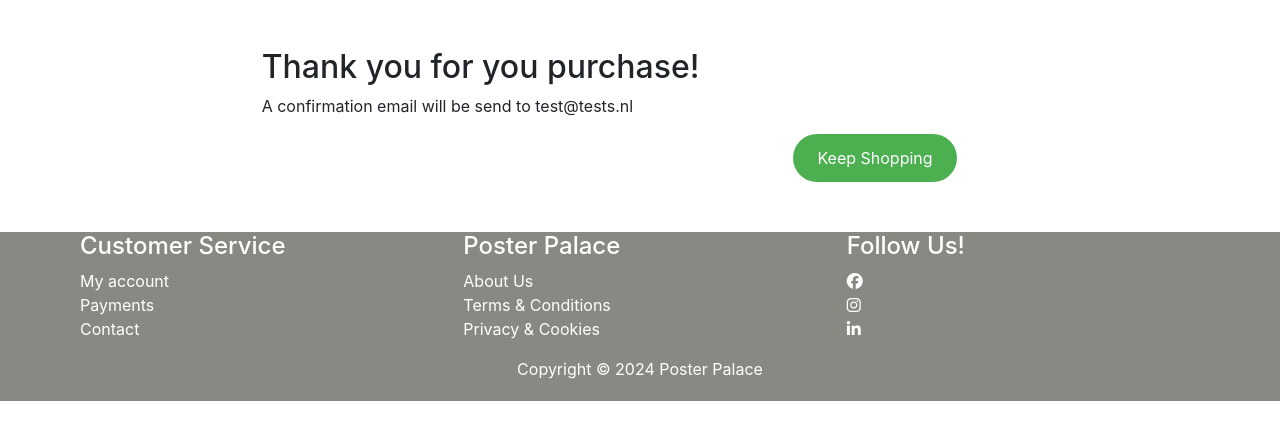
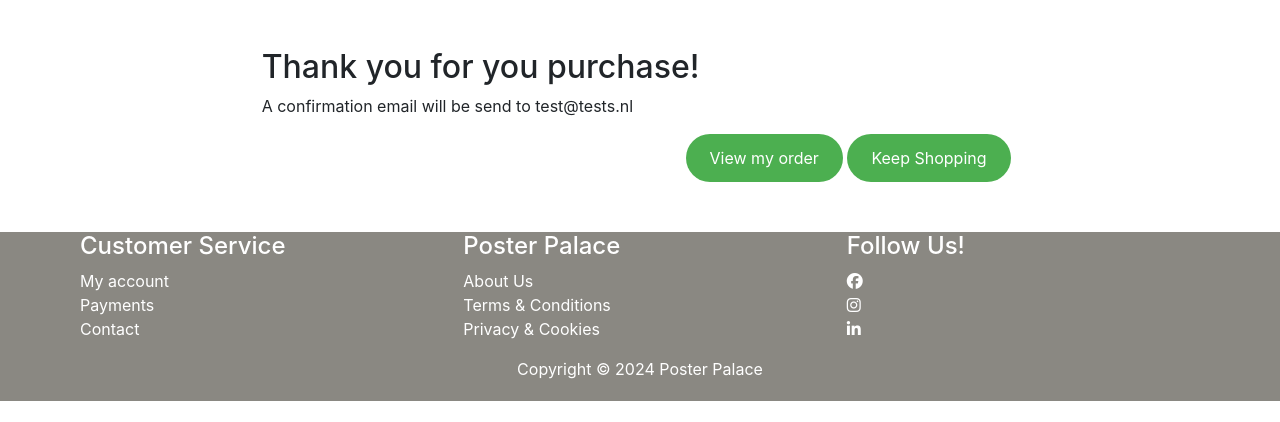
Before and after one commit to sharondrinkwaard/posterpalace, a Django app: a page that uses checkout/templates/checkout/checkout_success.html in a window 1280 px wide. Shown: the part 76-498 px from the top of the page. Run offline with Django 3.2, Linux system fonts and the light colour scheme; data comes from the database, SQL or seed files in the repository; some libraries are stand-ins or nearby versions.

Commit message:
update form and signals in profiles and checkout app

```diff
--- a/checkout/models.py
+++ b/checkout/models.py
@@ -27,11 +27,13 @@ class Order(models.Model):
     def update_total(self):
         """ Update order total each time a line item is added """
         self.order_total = self.lineitems.aggregate(Sum('lineitem_total'))['lineitem_total__sum'] or 0
-        if self.order_total < settings.FREE_DELIVERY_THRESHOLD:
-            self.delivery_cost = self.order_total * settings.STANDARD_DELIVERY_PERCENTAGE / 100
-        else:
-            self.delivery_cost = 0
-        self.grand_total = self.order_total + self.delivery_costs
+        # if self.order_total < settings.FREE_DELIVERY_THRESHOLD:
+        #     self.delivery_cost = self.order_total * settings.STANDARD_DELIVERY_PERCENTAGE / 100
+        # else:
+        #     self.delivery_cost = 0
+        # self.grand_total = self.order_total + self.delivery_costs
+        print('this is the order total', self.order_total)
+        print('this is the line item total sum', self.lineitems.aggregate(Sum('lineitem_total'))['lineitem_total__sum'])
         self.save()
 
     def save(self, *args, **kwargs):
@@ -39,6 +41,9 @@ class Order(models.Model):
         if not self.order_number:
             self.order_number = self._create_order_number()
         super().save(*args, **kwargs)
+
+    def __str__(self):
+        return self.order_number
 
 
 class OrderLineItem(models.Model):
--- a/checkout/signals.py
+++ b/checkout/signals.py
@@ -10,7 +10,7 @@ def update_on_save(sender, instance, created, **kwargs):
     instance.order.update_total()
 
 @receiver(post_delete, sender=OrderLineItem)
-def update_on_save(sender, instance, **kwargs):
+def update_on_delete(sender, instance, **kwargs):
     """
     Update order total on lineitem delete
     """
--- a/checkout/templates/checkout/checkout_success.html
+++ b/checkout/templates/checkout/checkout_success.html
@@ -51,6 +51,7 @@
 
     </div>
     <div>
+        <a id="link-btn" class="" href="{% url 'profiles' %}">View my order</a>
         <a id="link-btn" class="" href="{% url 'posters' %}">Keep Shopping</a>
     </div>
 </div>
--- a/posters/templates/posters/poster_detail.html
+++ b/posters/templates/posters/poster_detail.html
@@ -31,7 +31,7 @@
                 {% if poster.has_color %}
                     {{ form_color | crispy }}
                 {% endif %}
-                <input type="submit" class="add-to-cart" value="Add" {% if in_cart %}disabled{% endif %}>
+                <input class="" type="submit" class="add-to-cart" value="Add" {% if in_cart %}disabled{% endif %}>
                 <input type="hidden" name="redirect_url" value="{{ request.path }}">
                 </form>
             </div>
--- a/profiles/forms.py
+++ b/profiles/forms.py
@@ -11,4 +11,7 @@ class UserProfileForm(forms.ModelForm):
         super().__init__(*args, **kwargs)
         placeholders = {
             'default_email': 'E-mail',
+            'default_phone_number': 'Phone Number',
+            'default_first_name': 'First Name',
+            'default_last_name': 'Last Name',
         }
--- a/profiles/models.py
+++ b/profiles/models.py
@@ -7,6 +7,8 @@ from django.db.models.signals import post_save
 class UserProfile(models.Model):
     ''' A user profile for saved info and order history'''
     user = models.OneToOneField(User, on_delete=models.CASCADE)
+    default_first_name = models.CharField(max_length=50, null=False, blank=False)
+    default_last_name = models.CharField(max_length=50, null=False, blank=False)
     default_email = models.CharField(max_length=80, null=True, blank=True)
     default_phone_number = models.CharField(max_length=20, null=False, blank=False)
 
--- a/static/css/base.css
+++ b/static/css/base.css
@@ -30,6 +30,18 @@
 /* Buttons styling */
 
 #link-btn {
+  background-color: #4CAF50 !important; /* Green background */
+  color: #ffffff; /* White text */
+  border: none;
+  border-radius: 26px; /* Border radius of 26 */
+  padding: 12px 24px; /* Adjust padding as needed */
+  text-align: center;
+  text-decoration: none;
+  display: inline-block;
+  font-size: 16px; /* Adjust font size as needed */
+  cursor: pointer;
+}
+.link-btn {
   background-color: #4CAF50 !important; /* Green background */
   color: #ffffff; /* White text */
   border: none;
```
Also changed, not shown: checkout/templates/checkout/checkout.html (+1 -6 lines), profiles/templates/profiles/profiles.html (+4 -8 lines), profiles/migrations/0003_auto_20240810_2013.py (added).
